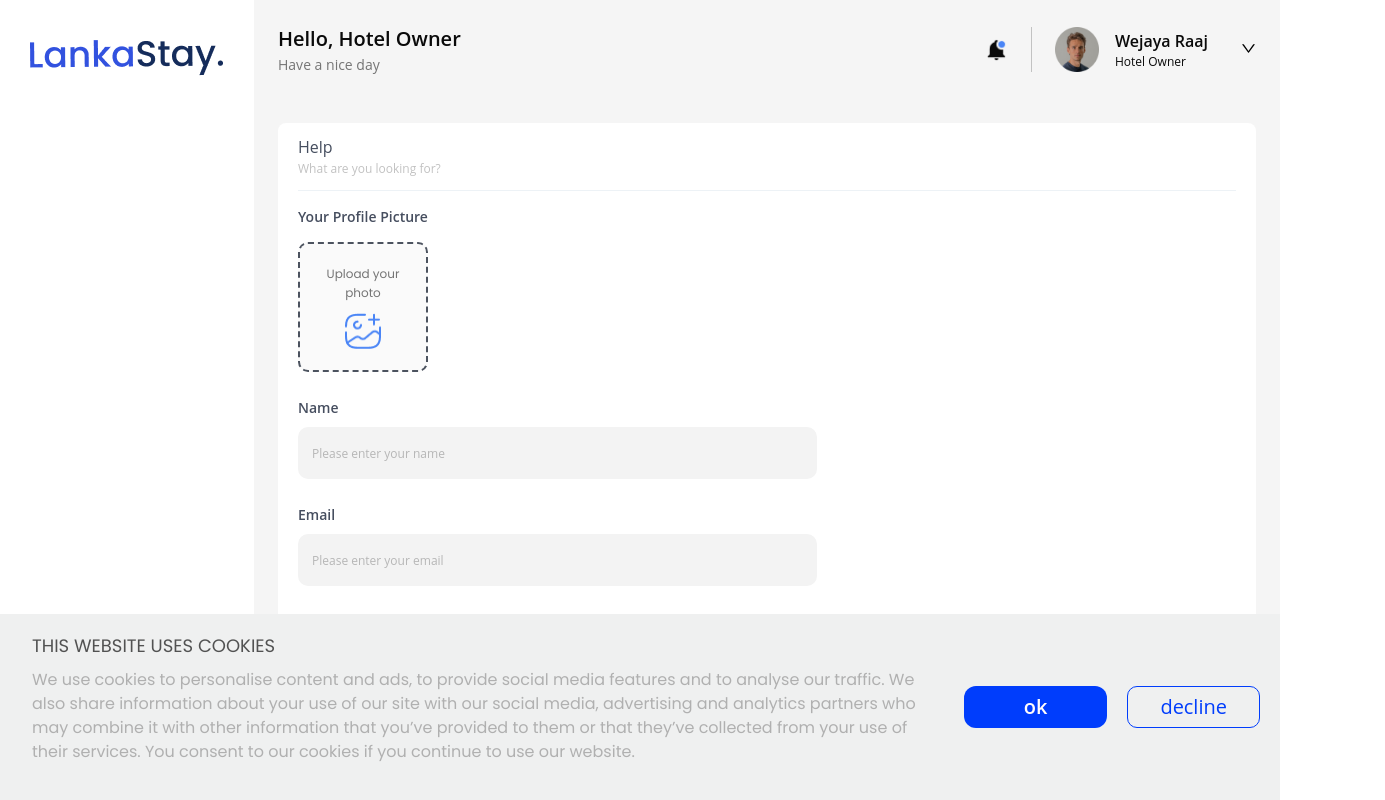
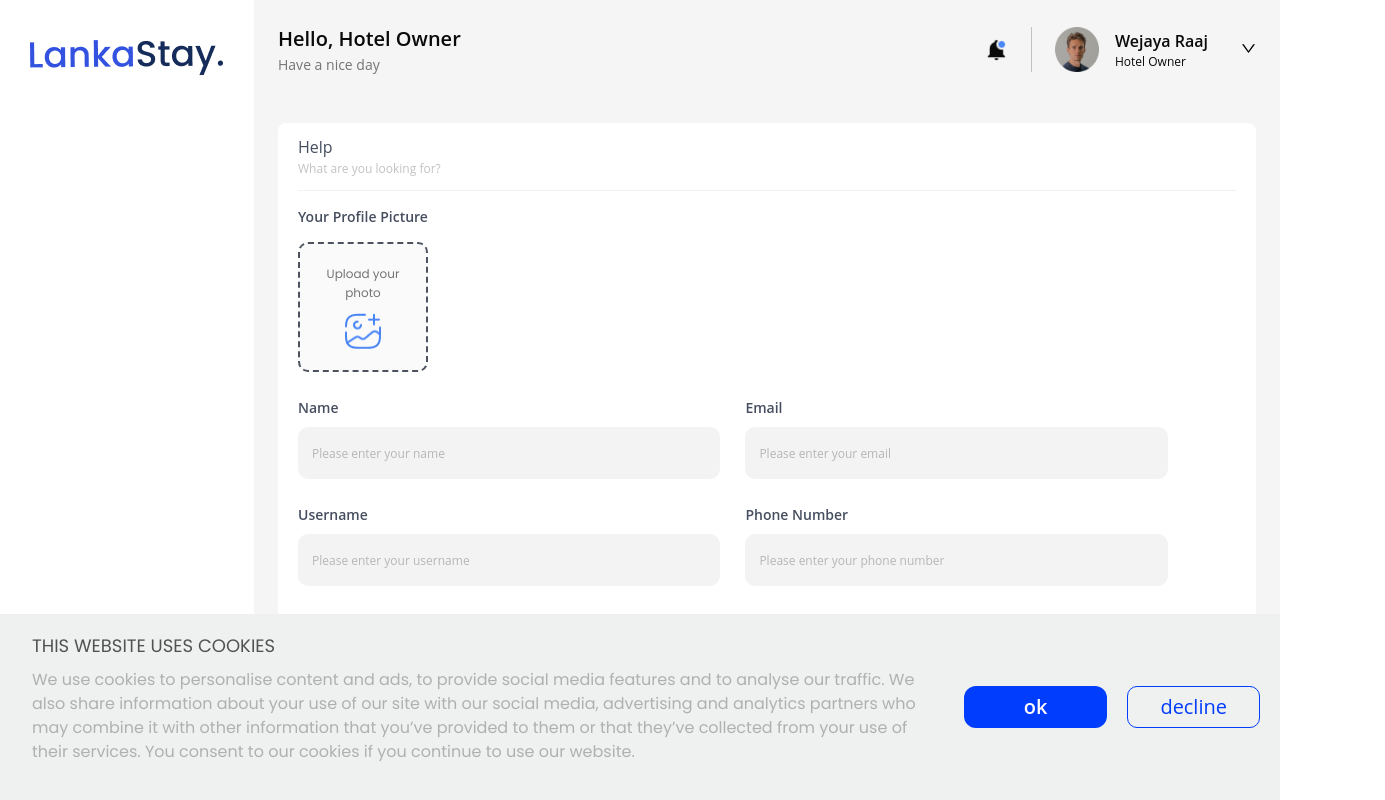
Before and after one commit to nursahtuncel/Lankastay, a React (Vite) app: page /dashboard in a window 1280 px wide. Shown: the top 800 px of the page, 1385 px wide, since content can reach past the window. Built offline with nearby package versions, Linux system fonts and the light colour scheme.

Commit message:
[JA-82] - Settings

```diff
--- a/src/components/DashboardSettings/index.jsx
+++ b/src/components/DashboardSettings/index.jsx
@@ -62,6 +62,7 @@ const DashboardSettings = () => {
 
   const onReset = () => {
     form.resetFields();
+    setFileList([]);
   };
 
   return (
--- a/src/components/DashboardSettings/styles.scss
+++ b/src/components/DashboardSettings/styles.scss
@@ -95,7 +95,7 @@
           background-color: $pale-ash-color;
           border-radius: 10px;
           border: none;
-          width: 519px;
+          width: clamp(300px, 33vw, 519px);
           height: 52px;
           padding-left: 14px;
         }
@@ -110,7 +110,7 @@
           border: none;
           display: flex;
           align-items: flex-start;
-          width: 1087px;
+          width: clamp(800px, 70vw, 1087px);
           height: 158px;
           padding-left: 14px;
           padding: 20px 14px;
```
